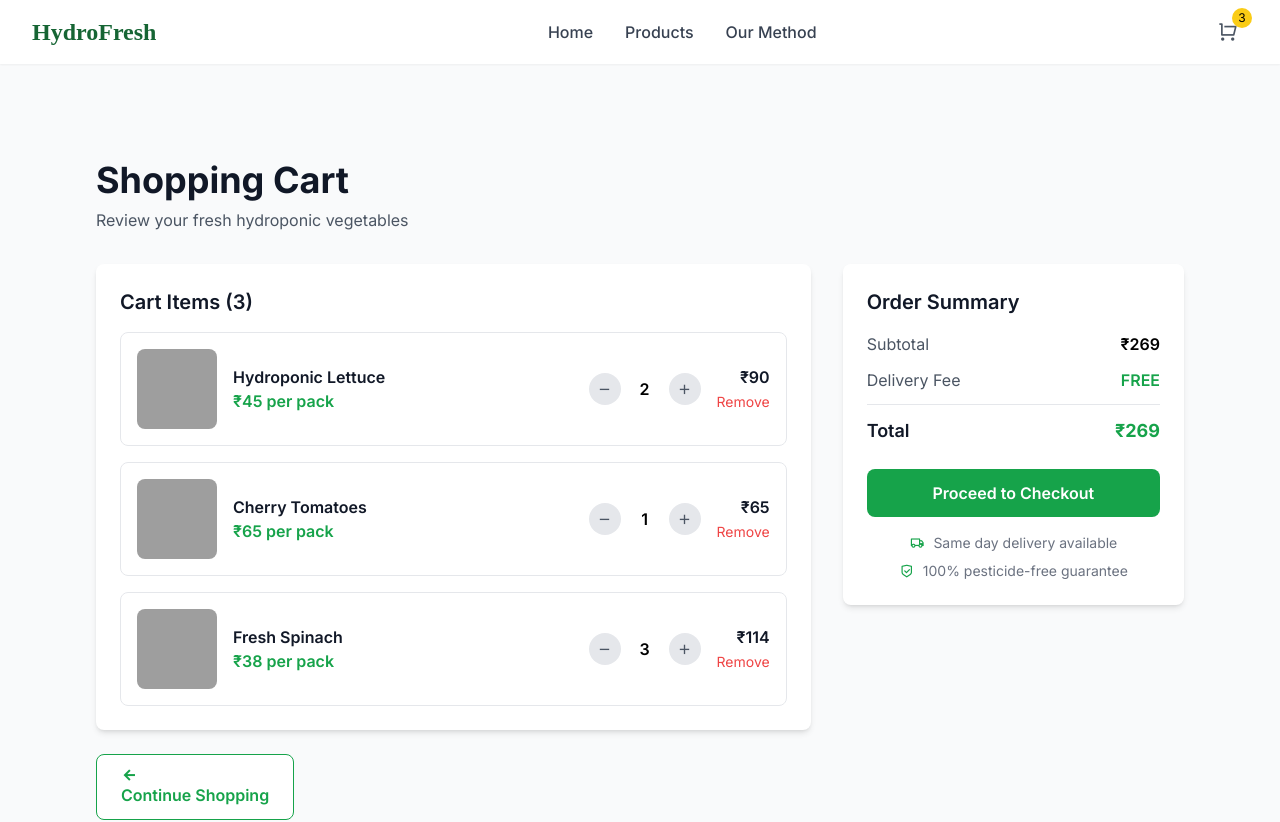
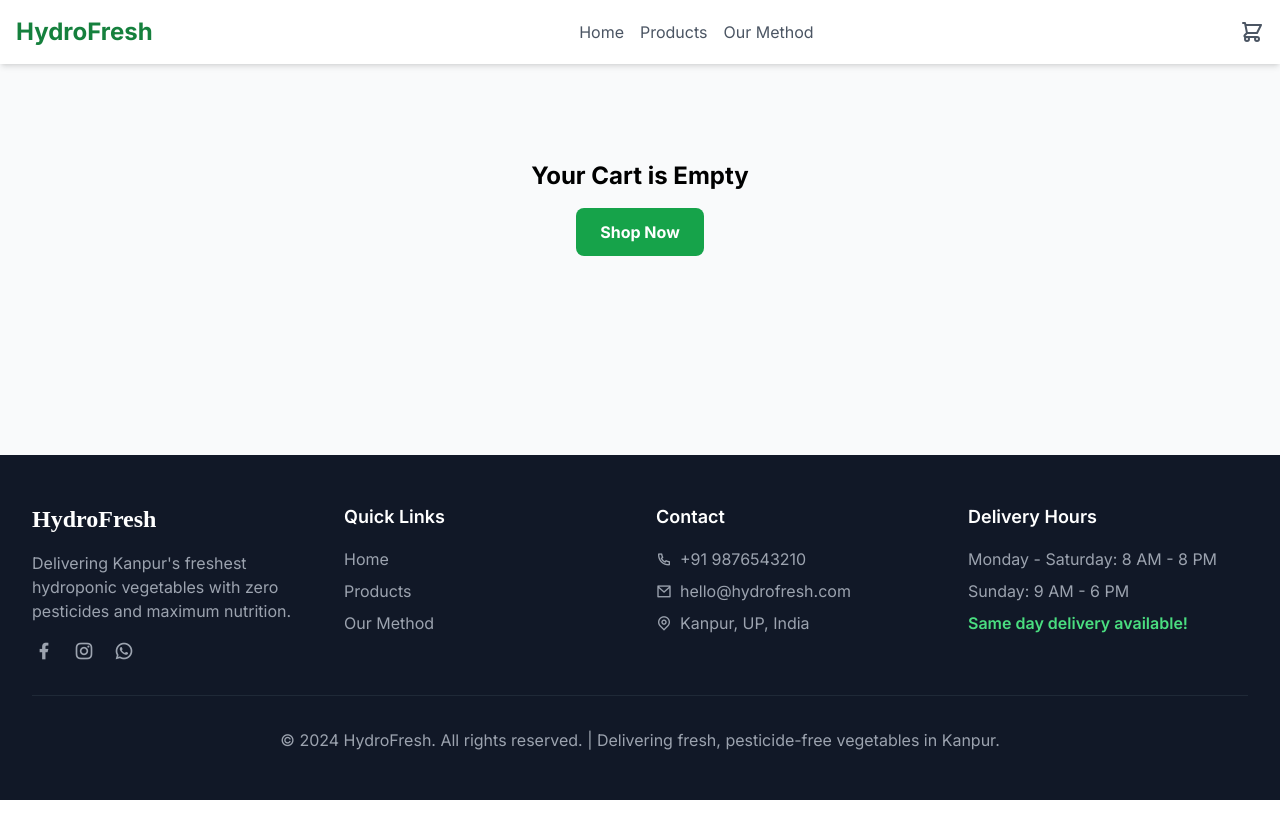
Before and after one commit to Faiz0511211/hydrofresh-live-store, a Next.js app: page /cart in a window 1280 px wide. Shown: the top 822 px of the page. After the commit the page ends 800 px from the top, so only its background shows below. Built offline with nearby package versions, Linux system fonts and the light colour scheme; grey boxes are pictures that could not be loaded.

Commit message:
Final Fix: Restore styling and fix cart functionality

```diff
--- a/app/cart/CartItems.tsx
+++ b/app/cart/CartItems.tsx
@@ -1,189 +1,75 @@
 'use client';
-
-import { useState } from 'react';
+import { useState, useEffect } from 'react';
 import Link from 'next/link';
 
 export default function CartItems() {
-  const [cartItems, setCartItems] = useState([
-    {
-      id: 1,
-      name: 'Hydroponic Lettuce',
-      price: 45,
-      quantity: 2,
-      image: 'https://readdy.ai/api/search-image?query=fresh%20hydroponic%20lettuce%20leaves%20in%20white%20container%2C%20crisp%20green%20lettuce%2C%20clean%20agricultural%20setup%2C%20professional%20food%20photography%2C%20healthy%20organic%20vegetables%2C%20pesticide-free%20produce&width=300&height=200&seq=lettuce3&orientation=landscape'
-    },
-    {
-      id: 2,
-      name: 'Cherry Tomatoes',
-      price: 65,
-      quantity: 1,
-      image: 'https://readdy.ai/api/search-image?query=vibrant%20red%20cherry%20tomatoes%20growing%20in%20hydroponic%20system%2C%20fresh%20ripe%20tomatoes%20on%20vine%2C%20clean%20white%20growing%20containers%2C%20professional%20agricultural%20photography%2C%20healthy%20organic%20produce&width=300&height=200&seq=tomato3&orientation=landscape'
-    },
-    {
-      id: 3,
-      name: 'Fresh Spinach',
-      price: 38,
-      quantity: 3,
-      image: 'https://readdy.ai/api/search-image?query=fresh%20green%20spinach%20leaves%20in%20hydroponic%20growing%20system%2C%20healthy%20leafy%20vegetables%2C%20clean%20white%20containers%2C%20professional%20food%20photography%2C%20organic%20produce%2C%20pesticide-free%20farming&width=300&height=200&seq=spinach3&orientation=landscape'
-    }
-  ]);
+  const [cart, setCart] = useState<any[]>([]);
+  const [total, setTotal] = useState(0);
 
-  const updateQuantity = (id: number, newQuantity: number) => {
-    if (newQuantity <= 0) {
-      setCartItems(cartItems.filter(item => item.id !== id));
-    } else {
-      setCartItems(cartItems.map(item =>
-        item.id === id ? { ...item, quantity: newQuantity } : item
-      ));
-    }
+  const updateCart = (newCart: any[]) => {
+    setCart(newCart);
+    localStorage.setItem('cart', JSON.stringify(newCart));
+    window.dispatchEvent(new Event('cartUpdated'));
+    const newTotal = newCart.reduce((acc, item) => acc + item.price * item.quantity, 0);
+    setTotal(newTotal);
   };
 
-  const removeItem = (id: number) => {
-    setCartItems(cartItems.filter(item => item.id !== id));
+  useEffect(() => {
+    const storedCart = JSON.parse(localStorage.getItem('cart') || '[]');
+    updateCart(storedCart);
+  }, []);
+
+  const handleQuantityChange = (id: number, delta: number) => {
+    const newCart = cart.map(item =>
+      item.id === id ? { ...item, quantity: Math.max(1, item.quantity + delta) } : item
+    );
+    updateCart(newCart);
   };
 
-  const subtotal = cartItems.reduce((sum, item) => sum + (item.price * item.quantity), 0);
-  const deliveryFee = subtotal >= 200 ? 0 : 30;
-  const total = subtotal + deliveryFee;
+  const handleRemoveItem = (id: number) => {
+    const newCart = cart.filter(item => item.id !== id);
+    updateCart(newCart);
+  };
 
-  if (cartItems.length === 0) {
+  if (cart.length === 0) {
     return (
-      <section className="py-16 bg-gray-50 min-h-screen">
-        <div className="max-w-4xl mx-auto px-4 sm:px-6 lg:px-8">
-          <div className="text-center">
-            <div className="w-32 h-32 mx-auto mb-8 bg-gray-100 rounded-full flex items-center justify-center">
-              <i className="ri-shopping-cart-line text-6xl text-gray-400 w-16 h-16 flex items-center justify-center"></i>
-            </div>
-            <h1 className="text-3xl font-bold text-gray-900 mb-4">Your Cart is Empty</h1>
-            <p className="text-gray-600 mb-8">Add some fresh hydroponic vegetables to get started!</p>
-            <Link href="/products">
-              <button className="bg-green-600 hover:bg-green-700 text-white px-8 py-3 rounded-lg font-semibold transition-colors whitespace-nowrap cursor-pointer">
+      <div className="text-center py-16">
+        <h2 className="text-2xl font-bold">Your Cart is Empty</h2>
+        <Link href="/products" className="mt-4 inline-block bg-green-600 text-white font-bold py-3 px-6 rounded-lg hover:bg-green-700">
           Shop Now
-              </button>
         </Link>
       </div>
-        </div>
-      </section>
     );
   }
 
   return (
-    <section className="py-16 bg-gray-50 min-h-screen">
-      <div className="max-w-6xl mx-auto px-4 sm:px-6 lg:px-8">
-        <div className="mb-8">
-          <h1 className="text-3xl md:text-4xl font-bold text-gray-900 mb-2">Shopping Cart</h1>
-          <p className="text-gray-600">Review your fresh hydroponic vegetables</p>
+    <div>
+      {cart.map(item => (
+        <div key={item.id} className="flex items-center justify-between py-4 border-b">
+          <div className="flex items-center space-x-4">
+            <img src={item.image} alt={item.name} className="w-20 h-20 rounded-lg object-cover" />
+            <div>
+              <h3 className="font-bold">{item.name}</h3>
+              <p>₹{item.price.toFixed(2)}</p>
             </div>
-
-        <div className="grid grid-cols-1 lg:grid-cols-3 gap-8">
-          <div className="lg:col-span-2">
-            <div className="bg-white rounded-lg shadow-md overflow-hidden">
-              <div className="p-6">
-                <h2 className="text-xl font-semibold text-gray-900 mb-4">Cart Items ({cartItems.length})</h2>
-
-                <div className="space-y-4">
-                  {cartItems.map((item) => (
-                    <div key={item.id} className="flex items-center space-x-4 p-4 border border-gray-200 rounded-lg">
-                      <img
-                        src={item.image}
-                        alt={item.name}
-                        className="w-20 h-20 object-cover object-top rounded-lg"
-                      />
-
-                      <div className="flex-1">
-                        <h3 className="font-semibold text-gray-900">{item.name}</h3>
-                        <p className="text-green-600 font-semibold">₹{item.price} per pack</p>
           </div>
-
-                      <div className="flex items-center space-x-2">
-                        <button
-                          onClick={() => updateQuantity(item.id, item.quantity - 1)}
-                          className="w-8 h-8 bg-gray-200 hover:bg-gray-300 rounded-full flex items-center justify-center cursor-pointer"
-                        >
-                          <i className="ri-subtract-line text-gray-600 w-4 h-4 flex items-center justify-center"></i>
-                        </button>
-                        <span className="w-8 text-center font-semibold">{item.quantity}</span>
-                        <button
-                          onClick={() => updateQuantity(item.id, item.quantity + 1)}
-                          className="w-8 h-8 bg-gray-200 hover:bg-gray-300 rounded-full flex items-center justify-center cursor-pointer"
-                        >
-                          <i className="ri-add-line text-gray-600 w-4 h-4 flex items-center justify-center"></i>
-                        </button>
+          <div className="flex items-center space-x-4">
+            <div className="flex items-center border rounded-lg">
+              <button onClick={() => handleQuantityChange(item.id, -1)} className="px-3 py-1">-</button>
+              <span className="px-4">{item.quantity}</span>
+              <button onClick={() => handleQuantityChange(item.id, 1)} className="px-3 py-1">+</button>
             </div>
-
-                      <div className="text-right">
-                        <p className="font-semibold text-gray-900">₹{item.price * item.quantity}</p>
-                        <button
-                          onClick={() => removeItem(item.id)}
-                          className="text-red-500 hover:text-red-700 text-sm cursor-pointer"
-                        >
-                          Remove
-                        </button>
+            <p className="font-bold w-20 text-right">₹{(item.price * item.quantity).toFixed(2)}</p>
+            <button onClick={() => handleRemoveItem(item.id)} className="text-red-500 hover:text-red-700">Remove</button>
           </div>
         </div>
       ))}
-                </div>
-              </div>
-            </div>
-
-            <div className="mt-6">
-              <Link href="/products">
-                <button className="bg-white border border-green-600 text-green-600 hover:bg-green-50 px-6 py-3 rounded-lg font-semibold transition-colors whitespace-nowrap cursor-pointer">
-                  <i className="ri-arrow-left-line mr-2 w-4 h-4 flex items-center justify-center"></i>
-                  Continue Shopping
-                </button>
+      <div className="mt-8 text-right">
+        <h3 className="text-2xl font-bold">Total: ₹{total.toFixed(2)}</h3>
+        <Link href="/checkout" className="mt-4 inline-block bg-green-600 text-white font-bold py-3 px-8 rounded-lg hover:bg-green-700">
+          Proceed to Checkout
         </Link>
       </div>
     </div>
-
-          <div className="lg:col-span-1">
-            <div className="bg-white rounded-lg shadow-md p-6 sticky top-24">
-              <h2 className="text-xl font-semibold text-gray-900 mb-4">Order Summary</h2>
-
-              <div className="space-y-3 mb-6">
-                <div className="flex justify-between">
-                  <span className="text-gray-600">Subtotal</span>
-                  <span className="font-semibold">₹{subtotal}</span>
-                </div>
-                <div className="flex justify-between">
-                  <span className="text-gray-600">Delivery Fee</span>
-                  <span className={deliveryFee === 0 ? 'text-green-600 font-semibold' : 'font-semibold'}>
-                    {deliveryFee === 0 ? 'FREE' : `₹${deliveryFee}`}
-                  </span>
-                </div>
-                {subtotal < 200 && (
-                  <div className="text-sm text-gray-500 bg-yellow-50 p-3 rounded">
-                    Add ₹{200 - subtotal} more for free delivery!
-                  </div>
-                )}
-                <div className="border-t pt-3">
-                  <div className="flex justify-between">
-                    <span className="text-lg font-semibold text-gray-900">Total</span>
-                    <span className="text-lg font-bold text-green-600">₹{total}</span>
-                  </div>
-                </div>
-              </div>
-
-              <Link href="/checkout">
-                <button className="w-full bg-green-600 hover:bg-green-700 text-white py-3 rounded-lg font-semibold transition-colors whitespace-nowrap cursor-pointer mb-4">
-                  Proceed to Checkout
-                </button>
-              </Link>
-
-              <div className="text-center text-sm text-gray-500">
-                <div className="flex items-center justify-center mb-2">
-                  <i className="ri-truck-line mr-2 text-green-600 w-4 h-4 flex items-center justify-center"></i>
-                  <span>Same day delivery available</span>
-                </div>
-                <div className="flex items-center justify-center">
-                  <i className="ri-shield-check-line mr-2 text-green-600 w-4 h-4 flex items-center justify-center"></i>
-                  <span>100% pesticide-free guarantee</span>
-                </div>
-              </div>
-            </div>
-          </div>
-        </div>
-      </div>
-    </section>
   );
 }
--- a/app/layout.tsx
+++ b/app/layout.tsx
@@ -1,21 +1,22 @@
-import { Inter } from 'next/font/google';
-import './globals.css';
+import type { Metadata } from "next";
+import { Inter } from "next/font/google";
+import "./globals.css"; // This line is crucial for styling
 
-const inter = Inter({ subsets: ['latin'] });
+const inter = Inter({ subsets: ["latin"] });
 
-export const metadata = {
-  title: 'HydroFresh Store',
-  description: 'Fresh hydroponic vegetables delivered to your door.',
+export const metadata: Metadata = {
+  title: "HydroFresh - Kanpur's Freshest Greens",
+  description: "Fresh, pesticide-free hydroponic vegetables delivered to your door in Kanpur.",
 };
 
 export default function RootLayout({
   children,
-}: {
+}: Readonly<{
   children: React.ReactNode;
-}) {
+}>) {
   return (
-    <html lang="en" className={inter.className}>
-      <body>{children}</body>
+    <html lang="en">
+      <body className={inter.className}>{children}</body>
     </html>
   );
 }
--- a/components/Header.tsx
+++ b/components/Header.tsx
@@ -1,67 +1,42 @@
 'use client';
-
+import { useState, useEffect } from 'react';
 import Link from 'next/link';
-import { useState } from 'react';
 
 export default function Header() {
-  const [isMenuOpen, setIsMenuOpen] = useState(false);
+  const [cartCount, setCartCount] = useState(0);
+
+  const updateCartCount = () => {
+    const cart = JSON.parse(localStorage.getItem('cart') || '[]');
+    setCartCount(cart.reduce((acc: number, item: any) => acc + item.quantity, 0));
+  };
+
+  useEffect(() => {
+    updateCartCount(); // Initial count
+    window.addEventListener('cartUpdated', updateCartCount);
+    return () => {
+      window.removeEventListener('cartUpdated', updateCartCount);
+    };
+  }, []);
 
   return (
-    <header className="bg-white shadow-sm sticky top-0 z-50">
-      <div className="px-4 sm:px-6 lg:px-8">
-        <div className="flex items-center justify-between h-16">
-          <div className="flex items-center">
-            <Link href="/" className="text-2xl font-bold text-green-800" style={{ fontFamily: 'Pacifico, serif' }}>
-              HydroFresh
-            </Link>
-          </div>
-
-          <nav className="hidden md:flex space-x-8">
-            <Link href="/" className="text-gray-700 hover:text-green-600 font-medium">
-              Home
-            </Link>
-            <Link href="/products" className="text-gray-700 hover:text-green-600 font-medium">
-              Products
-            </Link>
-            <Link href="/our-method" className="text-gray-700 hover:text-green-600 font-medium">
-              Our Method
-            </Link>
-          </nav>
-
-          <div className="flex items-center space-x-4">
-            <Link href="/cart">
-              <button className="relative p-2 text-gray-600 hover:text-green-600 cursor-pointer">
-                <i className="ri-shopping-cart-line text-xl w-6 h-6 flex items-center justify-center"></i>
-                <span className="absolute -top-1 -right-1 bg-yellow-400 text-black text-xs rounded-full w-5 h-5 flex items-center justify-center">
-                  3
-                </span>
-              </button>
-            </Link>
-
-            <button
-              className="md:hidden p-2 text-gray-600 hover:text-green-600"
-              onClick={() => setIsMenuOpen(!isMenuOpen)}
-            >
-              <i className="ri-menu-line text-xl w-6 h-6 flex items-center justify-center"></i>
-            </button>
-          </div>
-        </div>
-
-        {isMenuOpen && (
-          <div className="md:hidden bg-white border-t">
-            <div className="px-2 pt-2 pb-3 space-y-1">
-              <Link href="/" className="block px-3 py-2 text-gray-700 hover:text-green-600">
-                Home
-              </Link>
-              <Link href="/products" className="block px-3 py-2 text-gray-700 hover:text-green-600">
-                Products
-              </Link>
-              <Link href="/our-method" className="block px-3 py-2 text-gray-700 hover:text-green-600">
-                Our Method
-              </Link>
-            </div>
-          </div>
-        )}
+    <header className="bg-white shadow-md">
+      <div className="container mx-auto px-4 py-4 flex justify-between items-center">
+        <Link href="/" className="text-2xl font-bold text-green-700">
+          HydroFresh
+        </Link>
+        <nav className="space-x-4">
+          <Link href="/" className="text-gray-600 hover:text-green-700">Home</Link>
+          <Link href="/products" className="text-gray-600 hover:text-green-700">Products</Link>
+          <Link href="/our-method" className="text-gray-600 hover:text-green-700">Our Method</Link>
+        </nav>
+        <Link href="/cart" className="relative">
+          <svg xmlns="http://www.w3.org/2000/svg" className="h-6 w-6 text-gray-600" fill="none" viewBox="0 0 24 24" stroke="currentColor">
+            <path strokeLinecap="round" strokeLinejoin="round" strokeWidth={2} d="M3 3h2l.4 2M7 13h10l4-8H5.4M7 13L5.4 5M7 13l-2.293 2.293c-.63.63-.184 1.707.707 1.707H17m0 0a2 2 0 100 4 2 2 0 000-4zm-8 2a2 2 0 11-4 0 2 2 0 014 0z" />
+          </svg>
+          {cartCount > 0 && (
+            <span className="absolute -top-2 -right-2 bg-green-600 text-white text-xs rounded-full h-5 w-5 flex items-center justify-center">{cartCount}</span>
+          )}
+        </Link>
       </div>
     </header>
   );
```
Lines whose indentation alone changed are shown as unchanged.
